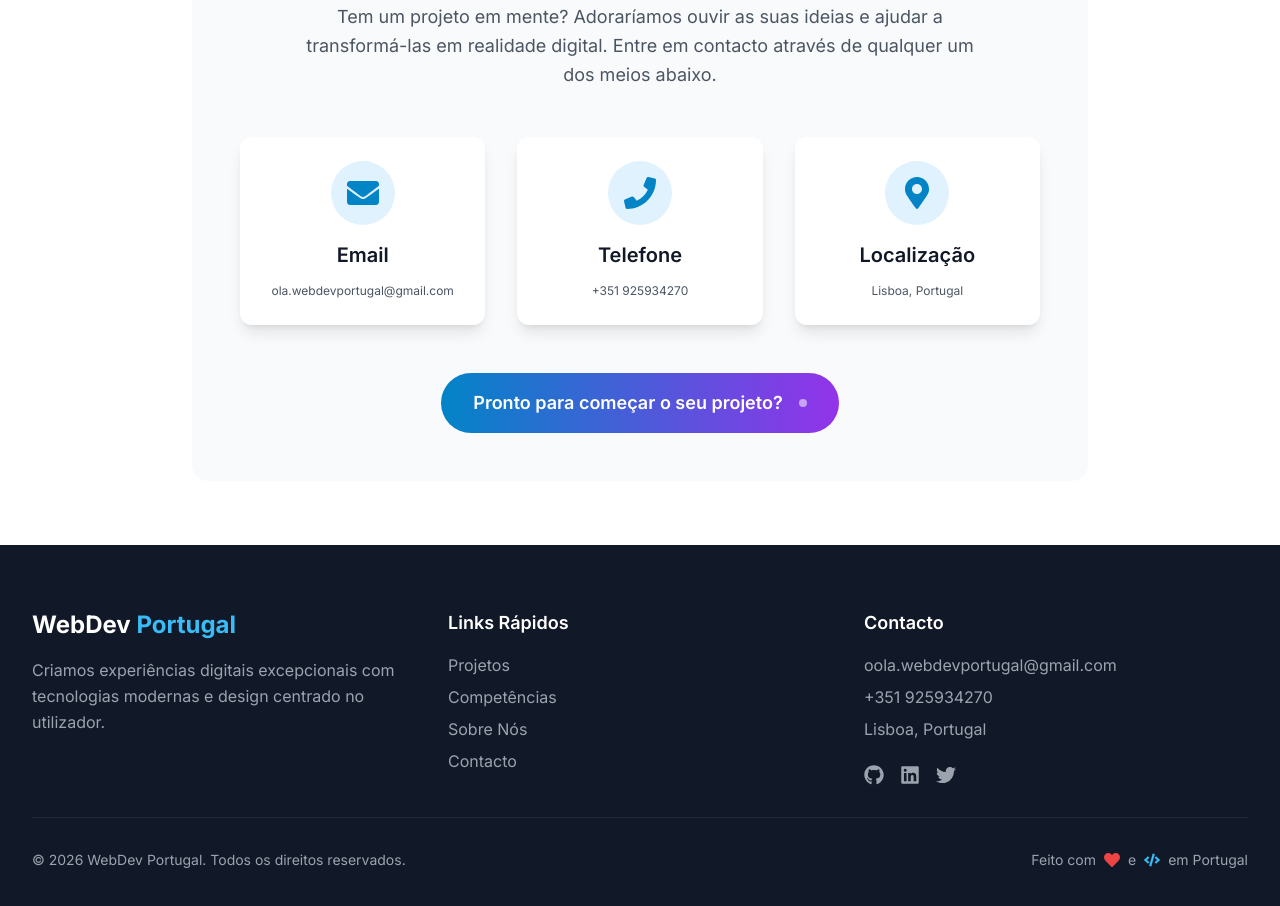
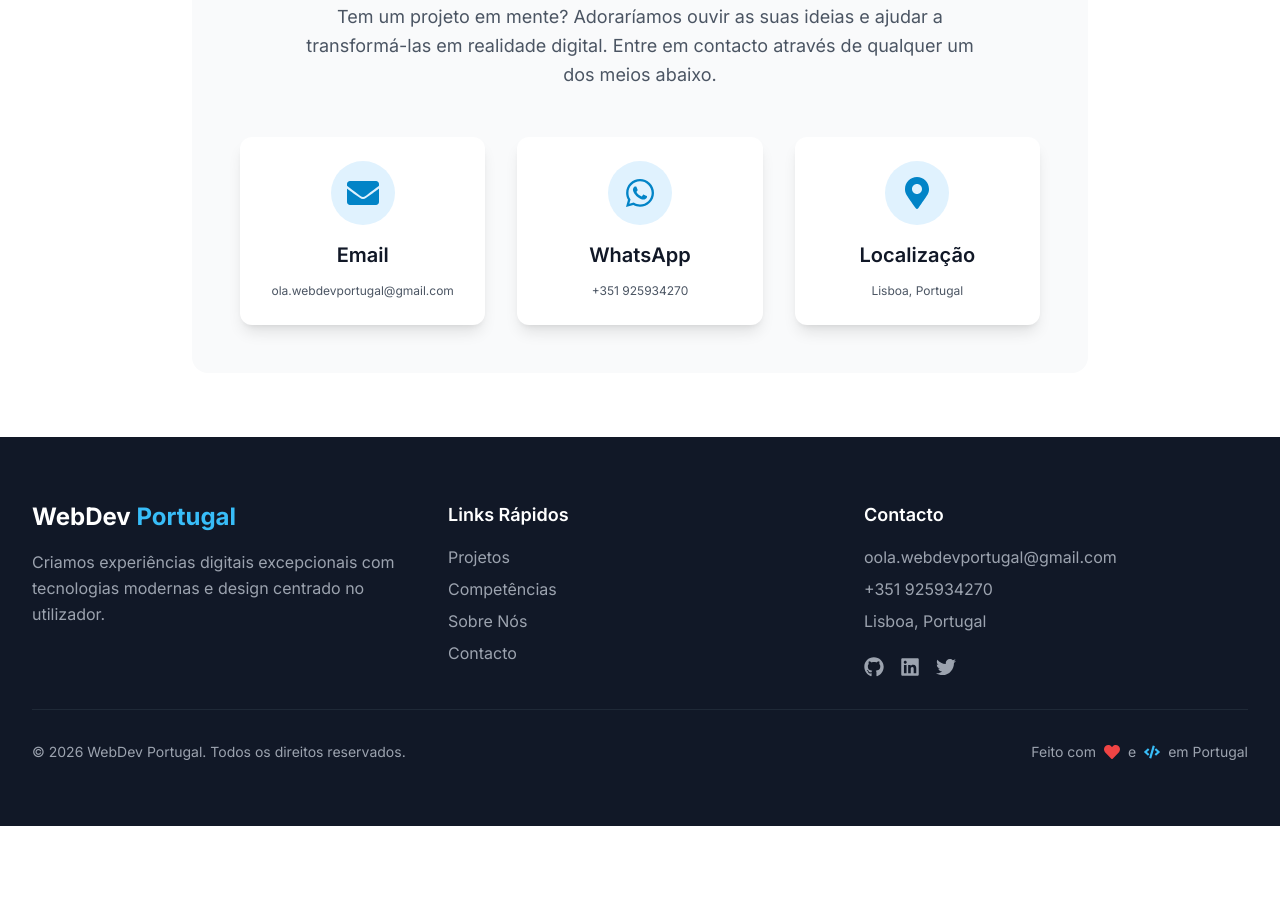
Before and after one commit to gustavogoncalves1996/web-dev-portugal, a React (Vite) app: page / in a window 1280 px wide. Shown: the part 5060-5966 px from the top of the page. After the commit the page ends 5886 px from the top, so only its background shows below. Built offline with nearby package versions, Linux system fonts and the light colour scheme.

Commit message:
Fix bugs and remove button end of page

```diff
--- a/src/components/ContactForm.tsx
+++ b/src/components/ContactForm.tsx
@@ -1,6 +1,6 @@
 import React from 'react';
 import { useInView } from 'react-intersection-observer';
-import { FaEnvelope, FaPhone, FaMapMarkerAlt } from 'react-icons/fa';
+import { FaEnvelope, FaWhatsapp, FaMapMarkerAlt } from 'react-icons/fa';
 
 const ContactForm: React.FC = () => {
   const { ref, inView } = useInView({
@@ -14,21 +14,24 @@ const ContactForm: React.FC = () => {
       title: 'Email',
       content: 'ola.webdevportugal@gmail.com',
       link: 'mailto:ola.webdevportugal@gmail.com',
-      animation: 'group-hover:animate-bounce'
+      animation: 'group-hover:animate-bounce',
+      target: '_self'
     },
     {
-      icon: FaPhone,
-      title: 'Telefone',
+      icon: FaWhatsapp,
+      title: 'WhatsApp',
       content: '+351 925934270',
-      link: 'tel:+351925934270',
-      animation: 'group-hover:animate-pulse group-hover:rotate-12'
+      link: 'https://wa.me/351925934270',
+      animation: 'group-hover:animate-pulse group-hover:rotate-12',
+      target: '_blank'
     },
     {
       icon: FaMapMarkerAlt,
       title: 'Localização',
       content: 'Lisboa, Portugal',
-      link: '#',
-      animation: 'group-hover:animate-ping'
+      link: 'https://maps.app.goo.gl/9JYDFvzv7L5zpiLn7',
+      animation: 'group-hover:animate-ping',
+      target: '_blank'
     }
   ];
 
@@ -37,9 +40,8 @@ const ContactForm: React.FC = () => {
       <div className="container-max">
         <div
           ref={ref}
-          className={`text-center mb-16 transition-all duration-1000 ${
-            inView ? 'opacity-100 translate-y-0' : 'opacity-0 translate-y-10'
-          }`}
+          className={`text-center mb-16 transition-all duration-1000 ${inView ? 'opacity-100 translate-y-0' : 'opacity-0 translate-y-10'
+            }`}
         >
           <h2 className="text-4xl md:text-5xl font-bold text-gray-900 mb-6">
             Entre em <span className="text-gradient">Contacto</span>
@@ -53,9 +55,8 @@ const ContactForm: React.FC = () => {
         <div className="max-w-4xl mx-auto">
           {/* Contact Information */}
           <div
-            className={`transition-all duration-1000 ${
-              inView ? 'opacity-100 translate-y-0' : 'opacity-0 translate-y-10'
-            }`}
+            className={`transition-all duration-1000 ${inView ? 'opacity-100 translate-y-0' : 'opacity-0 translate-y-10'
+              }`}
           >
             <div className="bg-gray-50 rounded-2xl p-8 md:p-12">
               <h3 className="text-3xl font-bold text-gray-900 mb-8 text-center">
@@ -69,34 +70,29 @@ const ContactForm: React.FC = () => {
 
               <div className="grid grid-cols-1 md:grid-cols-3 gap-8">
                 {contactInfo.map((info, index) => (
-                  <div
+                  <a
                     key={index}
-                    className={`group text-center p-6 bg-white rounded-xl shadow-lg hover:shadow-xl transition-all duration-300 hover:-translate-y-2 cursor-pointer ${
-                      inView ? 'opacity-100 translate-y-0' : 'opacity-0 translate-y-10'
-                    }`}
+                    href={info.link}
+                    target={info.target}
+                    rel={info.target === '_blank' ? "noopener noreferrer" : undefined}
+                    className={`group text-center p-6 bg-white rounded-xl shadow-lg hover:shadow-xl transition-all duration-300 hover:-translate-y-2 cursor-pointer block ${inView ? 'opacity-100 translate-y-0' : 'opacity-0 translate-y-10'
+                      }`}
                     style={{ transitionDelay: `${index * 0.2}s` }}
                   >
                     <div className={`w-16 h-16 bg-primary-100 text-primary-600 rounded-full flex items-center justify-center mx-auto mb-4 transition-all duration-300 ease-in-out group-hover:scale-110 ${info.animation}`}>
                       <info.icon className="w-8 h-8" />
                     </div>
                     <h4 className="text-xl font-semibold text-gray-900 mb-2">{info.title}</h4>
-                    <a
-                      href={info.link}
-                      className="text-gray-600 hover:text-primary-600 transition-colors text-xs break-all"
+                    <span
+                      className="text-gray-600 group-hover:text-primary-600 transition-colors text-xs break-all"
                     >
                       {info.content}
-                    </a>
-                  </div>
+                    </span>
+                  </a>
                 ))}
               </div>
 
-              {/* Additional CTA */}
-              <div className="text-center mt-12">
-                <div className="inline-flex items-center space-x-4 bg-gradient-to-r from-primary-600 to-purple-600 text-white px-8 py-4 rounded-full hover:from-primary-700 hover:to-purple-700 transition-all duration-300 transform hover:scale-105">
-                  <span className="text-lg font-semibold">Pronto para começar o seu projeto?</span>
-                  <div className="w-2 h-2 bg-white rounded-full animate-pulse"></div>
-                </div>
-              </div>
+
             </div>
           </div>
         </div>
```
